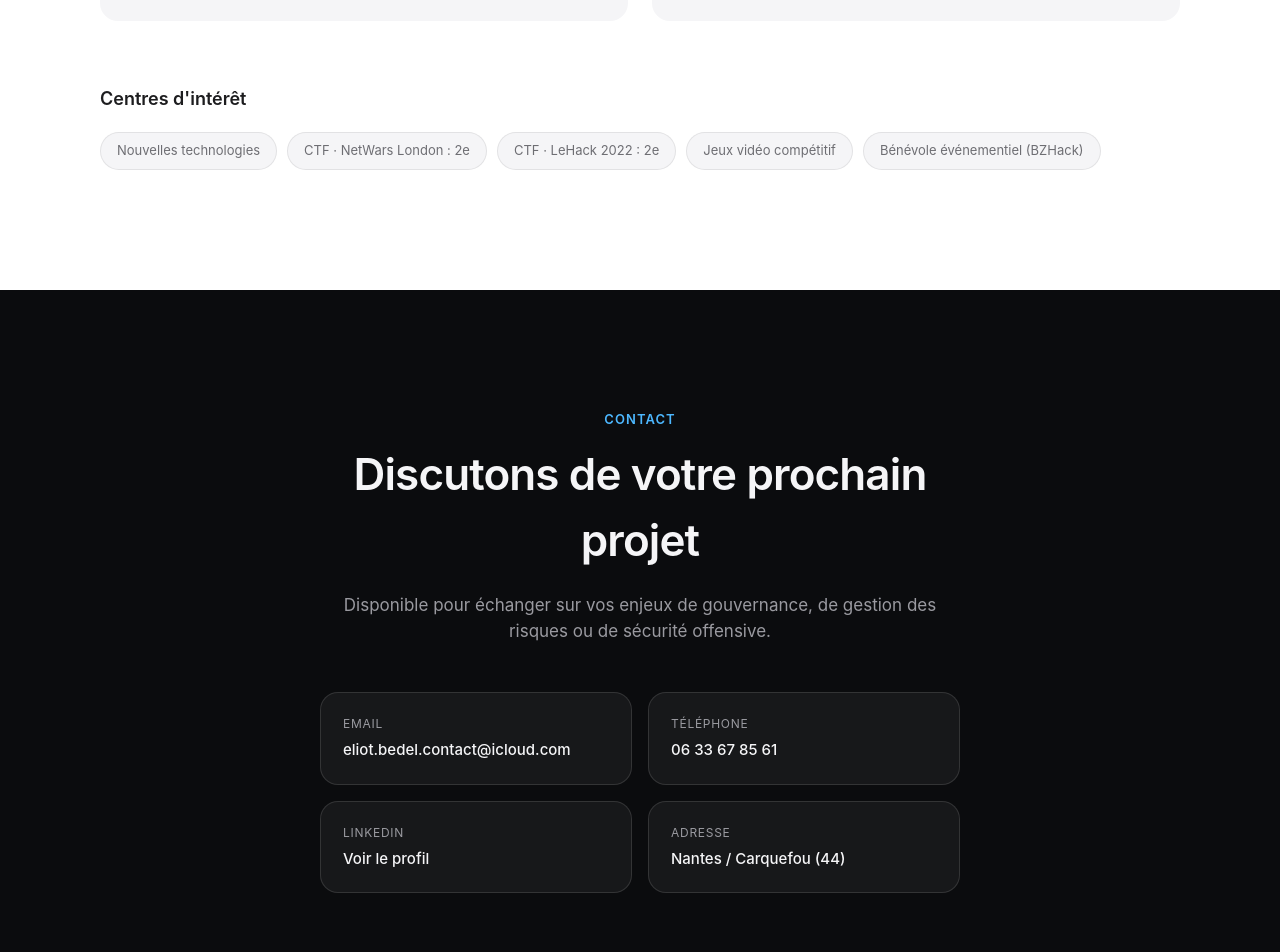
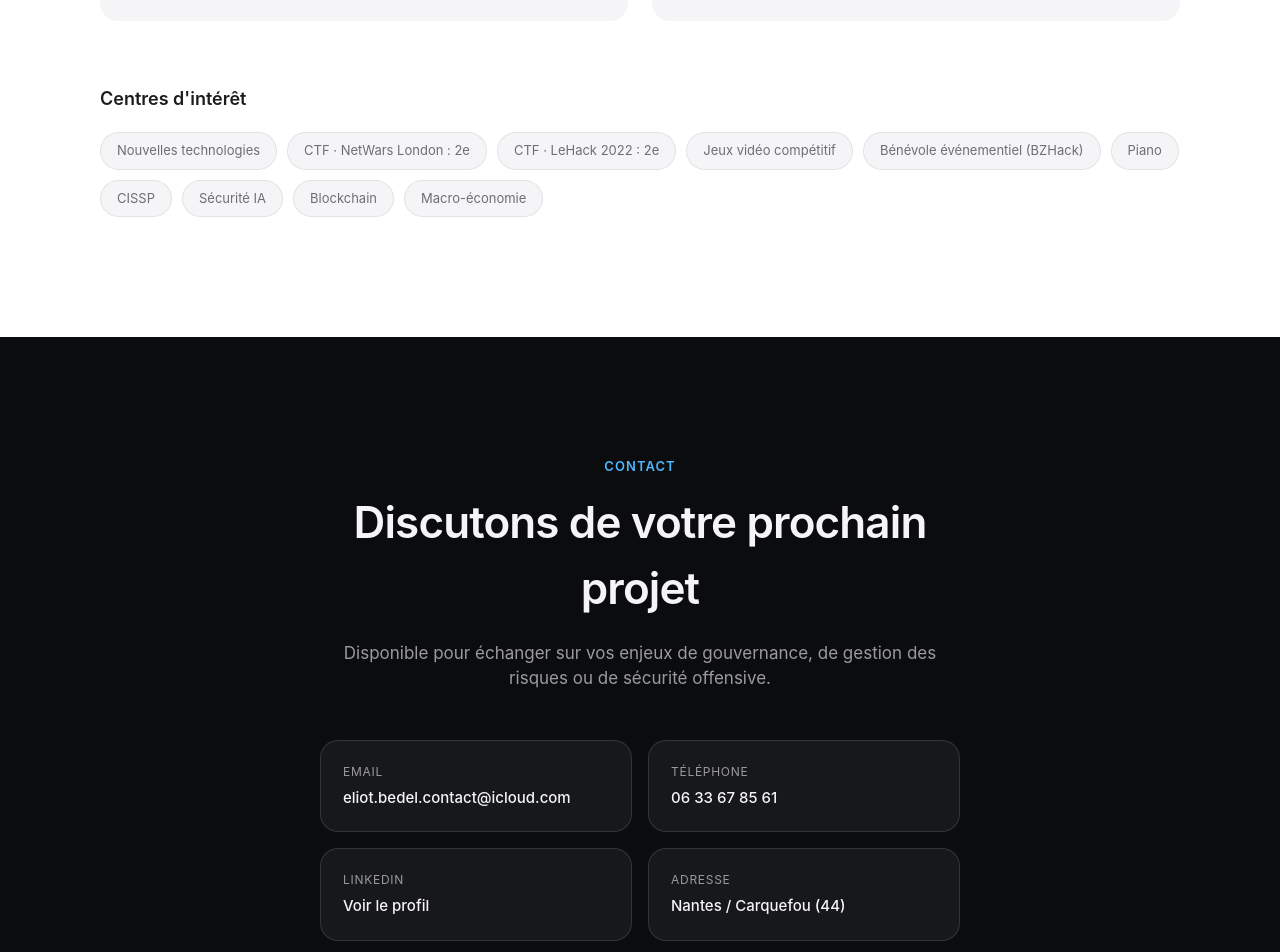
Before and after one commit to The-bub/CV, a React (Vite) app: page / in a window 1280 px wide. Shown: the part 4720-5672 px from the top of the page. Built offline with nearby package versions, Linux system fonts and the light colour scheme.

Commit message:
Add ISO 27005, a clickable Maps link, and new hobbies
- GRC: add ISO 27005 to the risk analysis skill
- Contact: address now links to Google Maps
- Hobbies: add Piano, CISSP, Sécurité IA, Blockchain, Macro-économie

```diff
--- a/src/components/Contact.jsx
+++ b/src/components/Contact.jsx
@@ -45,10 +45,15 @@ export default function Contact() {
             <span className="contact__label">LinkedIn</span>
             <span className="contact__value">Voir le profil</span>
           </a>
-          <div className="contact__item cursor-target">
+          <a
+            className="contact__item cursor-target"
+            href={contact.maps}
+            target="_blank"
+            rel="noopener noreferrer"
+          >
             <span className="contact__label">Adresse</span>
             <span className="contact__value">{contact.address}</span>
-          </div>
+          </a>
         </Reveal>
       </div>
 
--- a/src/data.js
+++ b/src/data.js
@@ -6,6 +6,7 @@ export const profile = {
     mobile: "06 33 67 85 61",
     email: "eliot.bedel.contact@icloud.com",
     address: "Nantes / Carquefou (44)",
+    maps: "https://maps.app.goo.gl/56KpnGDwBrJwTuTY9",
     linkedin: "https://www.linkedin.com/in/eliot-bedel/",
   },
 };
@@ -136,7 +137,7 @@ export const skills = [
   {
     category: "GRC",
     items: [
-      "Analyse de risques (EBIOS Risk Manager)",
+      "Analyse de risques (EBIOS Risk Manager, ISO 27005)",
       "Système de management de la sécurité (ISO 27001/27002)",
       "Continuité d'activité (ISO 22301, BIA, PCA/PRA)",
       "Conformité réglementaire (RGPD, CNIL)",
@@ -158,5 +159,13 @@ export const skills = [
 export const hobbies = {
   tech: "Nouvelles technologies",
   ctf: ["NetWars London : 2e", "LeHack 2022 : 2e"],
-  other: ["Jeux vidéo compétitif", "Bénévole événementiel (BZHack)"],
+  other: [
+    "Jeux vidéo compétitif",
+    "Bénévole événementiel (BZHack)",
+    "Piano",
+    "CISSP",
+    "Sécurité IA",
+    "Blockchain",
+    "Macro-économie",
+  ],
 };
```
